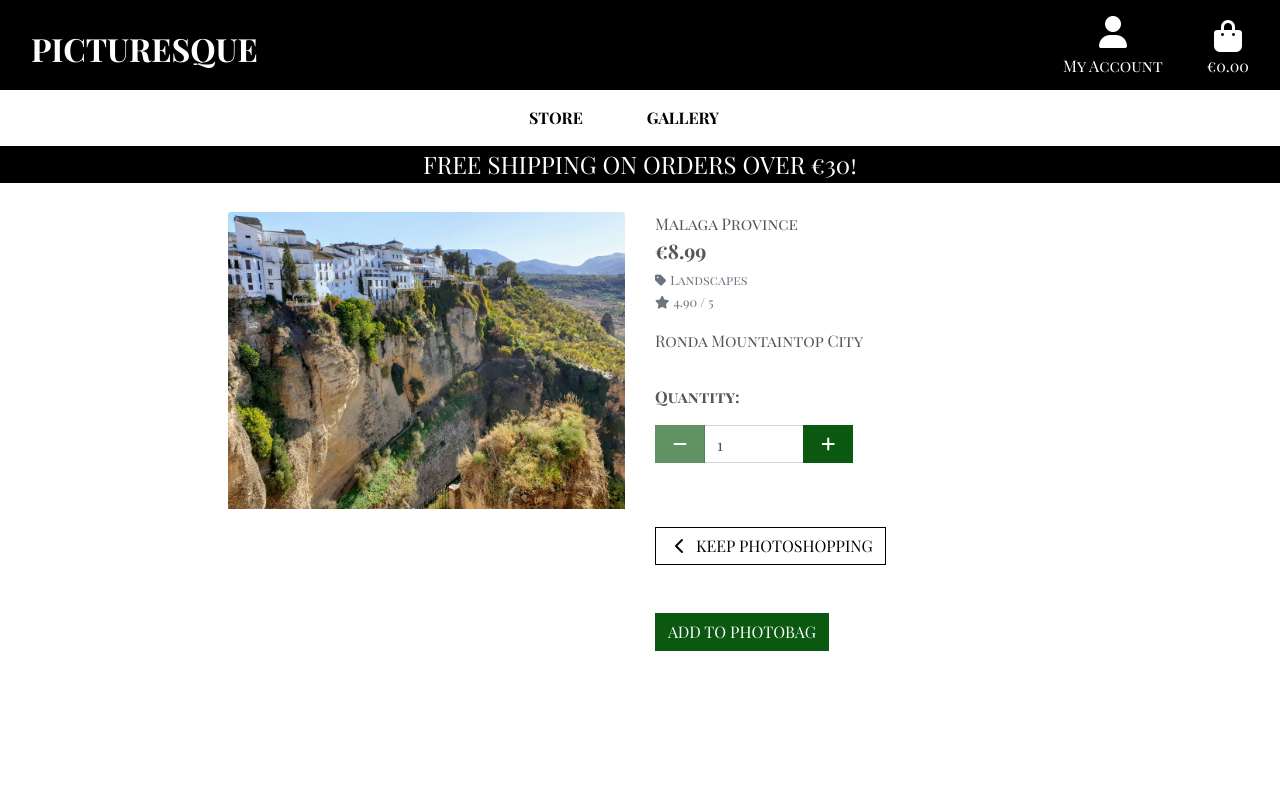
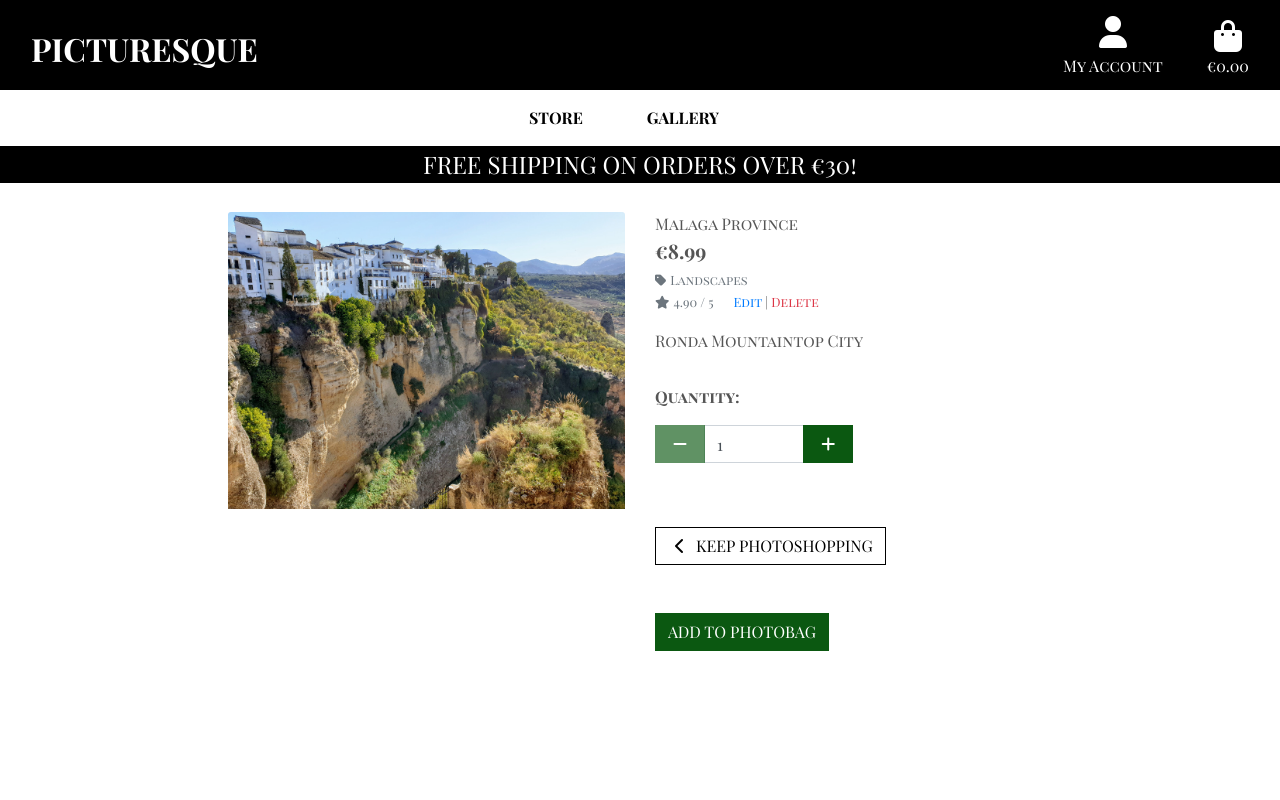
Before and after one commit to luizagit/Picturesque-MS4, a Django app: page /photos/11/ in a window 1280 px wide. Run offline with Django 3.2, Linux system fonts and the light colour scheme; the visitor is signed in with stand-in values (Sample User, id 1); data comes from the database, SQL or seed files in the repository; some libraries are stand-ins or nearby versions.

Commit message:
added delete photo feature

```diff
--- a/photos/templates/photos/photo_detail.html
+++ b/photos/templates/photos/photo_detail.html
@@ -41,6 +41,12 @@
                         <small class="text-muted"><i class="fas fa-star mr-1"></i>{{ photo.rating }} / 5</small>
                     {% else %}
                         <small class="text-muted">No Rating</small>
+                    {% endif %}
+                    {% if request.user.is_superuser %}
+                        <small class="ml-3">
+                            <a href="{% url 'edit_photo' photo.id %}">Edit</a> |
+                            <a class="text-danger" href="{% url 'delete_photo' photo.id %}">Delete</a>
+                        </small>
                     {% endif %}
                     <p class="mt-3">{{ photo.description }}</p>
                     <form class="form" action="{% url 'add_to_photobag' photo.id %}" method="POST">
--- a/photos/templates/photos/photos.html
+++ b/photos/templates/photos/photos.html
@@ -82,6 +82,12 @@
                                             {% else %}
                                                 <small class="text-muted">No Rating</small>
                                             {% endif %}
+                                            {% if request.user.is_superuser %}
+                                                <small class="ml-3">
+                                                    <a href="{% url 'edit_photo' photo.id %}">Edit</a> |
+                                                    <a class="text-danger" href="{% url 'delete_photo' photo.id %}">Delete</a>
+                                                </small>
+                                            {% endif %}
                                         </div>
                                     </div>
                                 </div>
--- a/photos/urls.py
+++ b/photos/urls.py
@@ -6,4 +6,5 @@ urlpatterns = [
     path('<int:photo_id>/', views.photo_detail, name='photo_detail'),
     path('add/', views.add_photo, name='add_photo'),
     path('edit/<int:photo_id>/', views.edit_photo, name='edit_photo'),
+    path('delete/<int:photo_id>/', views.delete_photo, name='delete_photo'),
 ]
--- a/photos/views.py
+++ b/photos/views.py
@@ -64,9 +64,9 @@ def add_photo(request):
     if request.method == 'POST':
         form = PhotoForm(request.POST, request.FILES)
         if form.is_valid():
-            form.save()
+            photo = form.save()
             messages.success(request, 'Photo successfully added!')
-            return redirect(reverse('add_photo'))
+            return redirect(reverse('photo_detail', args=[photo.id]))
         else:
             messages.error(request, 'Failed to add photo. Please ensure the form is valid.')
     else:
@@ -101,3 +101,10 @@ def edit_photo(request, photo_id):
     }
 
     return render(request, template, context)
+
+def delete_photo(request, photo_id):
+    """ Delete a photo from the store """
+    photo = get_object_or_404(Photo, pk=photo_id)
+    photo.delete()
+    messages.success(request, 'Photo deleted!')
+    return redirect(reverse('photos'))
```
